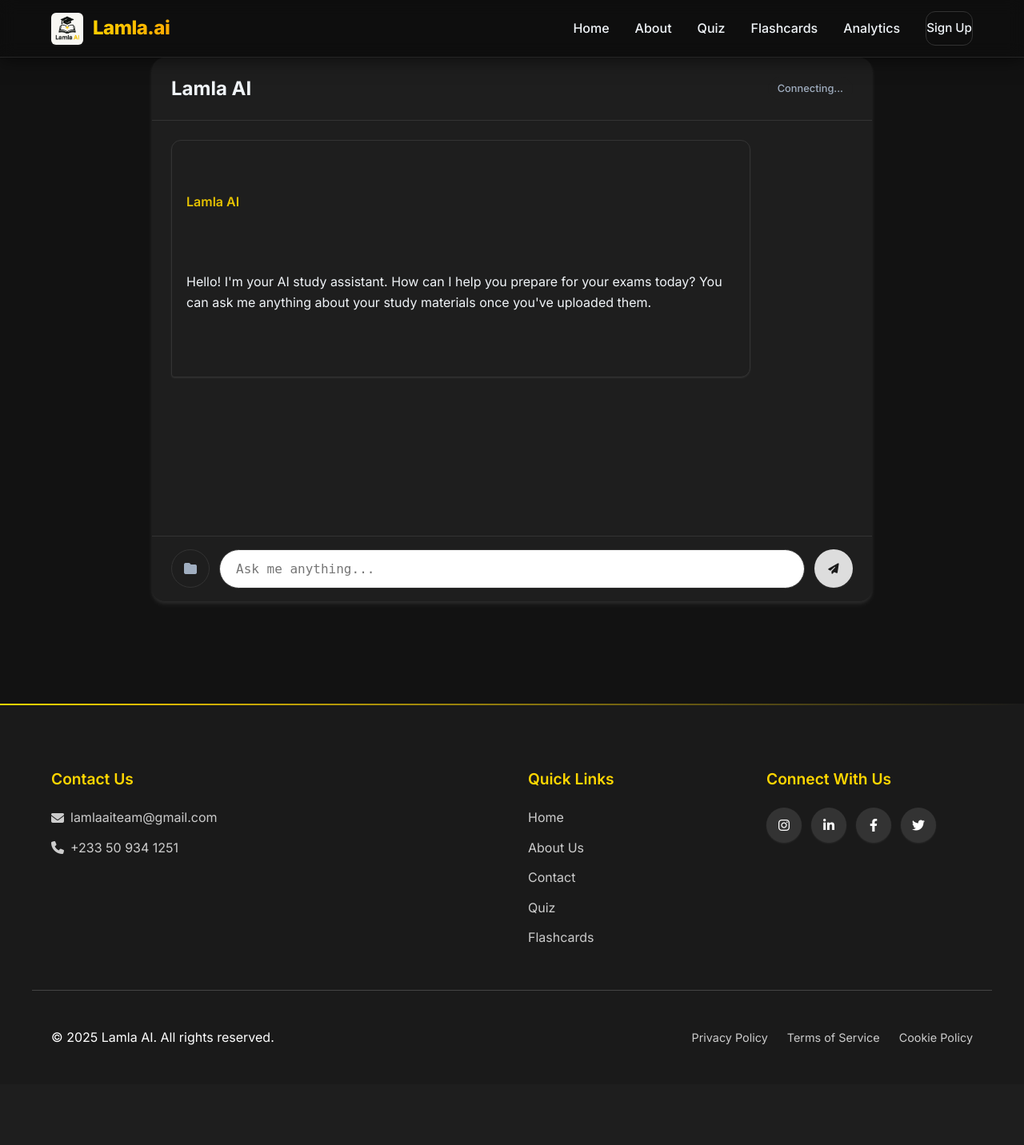
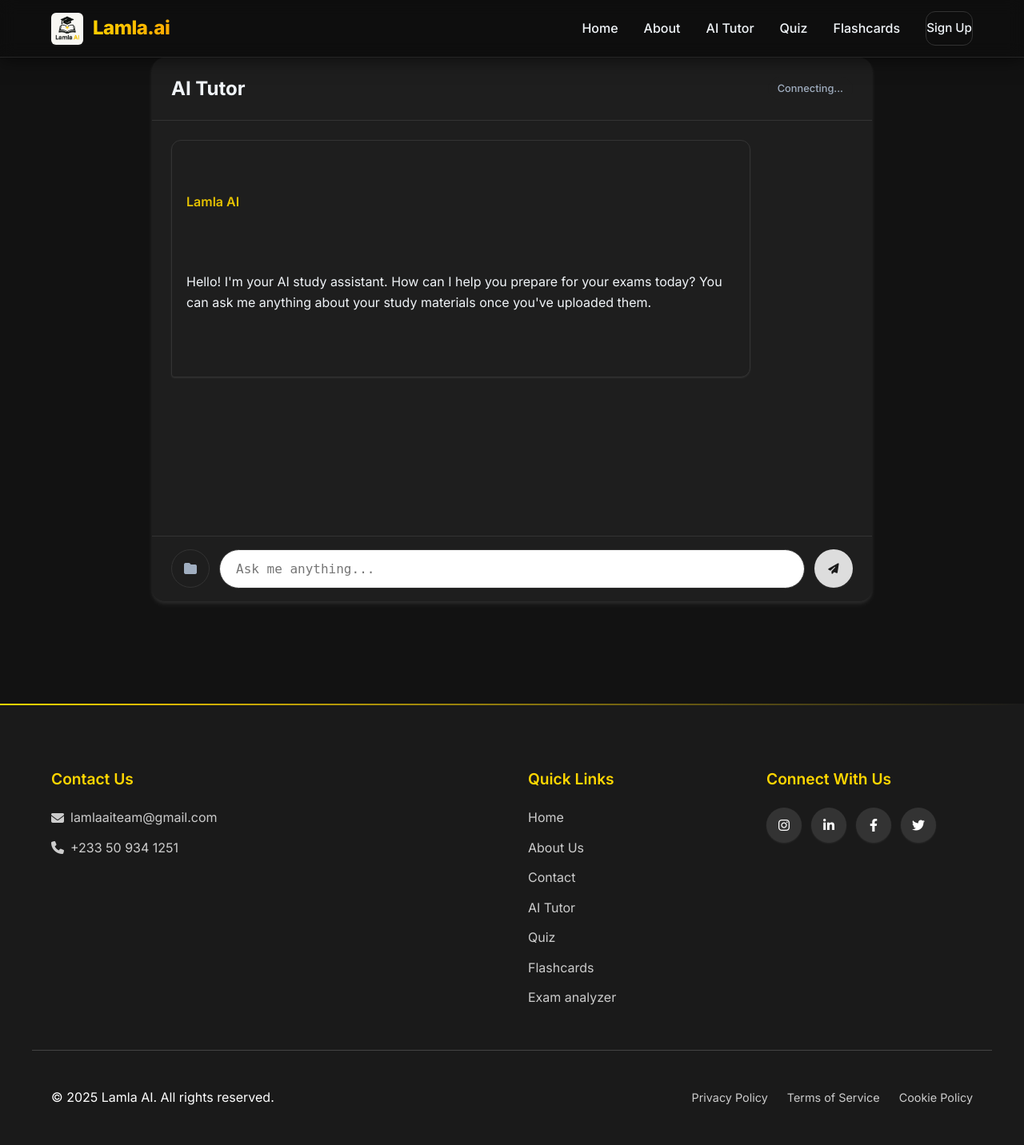
Before and after one commit to Julien-G-Man/lamla.ai-modular, a Django app: page /ai/chatbot/ in a window 1280 px wide. Shown: the whole page at 80% size. Before the commit the page ends 1307 px from the top, so only its background shows below. Run offline with Django 5.2, Linux system fonts and the light colour scheme; some libraries are stand-ins or nearby versions.

Commit message:
Migrate Exam Analyzer to Quiz app

```diff
--- a/analytics/urls.py
+++ b/analytics/urls.py
@@ -4,7 +4,8 @@ from . import views
 
 urlpatterns = [
     path('dashboard/', views.dashboard, name='dashboard'),
-    path('exam-analyzer/', views.exam_analyzer, name='exam_analyzer'),
-    path('exam-analysis-results/', views.exam_analysis_results, name='exam_analysis_results_anon'),
-    path('exam-analysis-results/<uuid:analysis_id>/', views.exam_analysis_results, name='exam_analysis_results'),
+    # Feature migrated to quiz app
+    #path('exam-analyzer/', views.exam_analyzer, name='exam_analyzer'),
+    #path('exam-analysis-results/', views.exam_analysis_results, name='exam_analysis_results_anon'),
+    #path('exam-analysis-results/<uuid:analysis_id>/', views.exam_analysis_results, name='exam_analysis_results'),
 ]
--- a/quiz/urls.py
+++ b/quiz/urls.py
@@ -13,4 +13,6 @@ urlpatterns = [
     path('flashcards/', views.flashcards, name='flashcards'),
     path('generate-flashcards/', views.generate_flashcards, name='generate_flashcards'),
     path('test-flashcard-generator/', views.test_flashcard_generator, name='test_flashcard_generator'),
+
+    path('exam-analyzer/', views.exam_analyzer, name='exam_analyzer'),
 ]
--- a/quiz/views.py
+++ b/quiz/views.py
@@ -24,11 +24,11 @@ import uuid
 from django.urls import reverse
 import uuid
 
-from analytics.models import ExamDocument, ExamAnalysis
 from .services import QuizService
 from .question_generator import generate_questions_from_text
 from .flashcard_generator import generate_flashcards_from_text
 from .quiz_download_utils import handle_quiz_download
+from .exam_analyzer import perform_exam_analysis
 
 
 logger = logging.getLogger(__name__)
@@ -538,3 +538,7 @@ def generate_flashcards(request):
 def test_flashcard_generator(request):
     """Renders the test page for flashcards."""
     return render(request, 'quiz/test_flashcard_generator.html')
+
+def exam_analyzer(request):
+    ''' Delegates all work to exam_analyzer.py '''
+    return perform_exam_analysis(request, 'quiz/exam_analyzer.html')
--- a/templates/ai/chat.html
+++ b/templates/ai/chat.html
@@ -10,7 +10,7 @@
 {% block content %}
 <div class="chat-container">
     <div class="chat-header">
-        <h1>Lamla AI</h1>
+        <h1>AI Tutor</h1>
         <span class="user-id-display" id="user-id-display">Connecting...</span>
     </div>
     <div id="chat-messages">
--- a/templates/base.html
+++ b/templates/base.html
@@ -30,9 +30,9 @@
                     <ul class="nav-links" id="navLinks">
                         <li><a href="{% url 'home' %}">Home</a></li>
                         <li><a href="{% url 'about' %}">About</a></li>
+                        <li><a href="{% url 'chatbot' %}">AI Tutor</a></li>
                         <li><a href="{% url 'custom_quiz' %}">Quiz</a></li>
                         <li><a href="{% url 'flashcards' %}">Flashcards</a></li>
-                        <li><a href="{% url 'exam_analyzer' %}">Analytics</a></li>
 
                         {% if user.is_authenticated %}
                             <li class="nav-item-cta"><a href="{% url 'dashboard' %}" class="btn btn-nav-cta">Dashboard</a></li>
@@ -87,8 +87,10 @@
                         <li><a href="{% url 'home' %}">Home</a></li>
                         <li><a href="{% url 'about' %}">About Us</a></li>
                         <li><a href="{% url 'contact' %}">Contact</a></li>
+                        <li><a href="{% url 'chatbot' %}">AI Tutor</a></li>
                         <li><a href="{% url 'custom_quiz' %}">Quiz</a></li>
                         <li><a href="{% url 'flashcards' %}">Flashcards</a></li>
+                        <li><a href="{% url 'exam_analyzer' %}">Exam analyzer</a></li>
                     </ul>
                 </div>
                 <div class="footer-col">
--- a/templates/core/home.html
+++ b/templates/core/home.html
@@ -101,7 +101,7 @@
                         <span class="icon-emoji">🤖</span>
                         <div class="icon-bg"></div>
                     </div>
-                    <h3 class="feature-title">AI Chatbot</h3>
+                    <h3 class="feature-title">AI Tutor</h3>
                     <p class="feature-desc">Get instant answers to your questions and deeper explanations of complex topics.</p>
                     <div class="feature-arrow">
                         <svg viewBox="0 0 24 24" fill="none" stroke="currentColor">
@@ -125,7 +125,7 @@
                     </div>
                 </a>
 
-                <a href="#exam-analyzer" class="feature-card" data-aos="fade-up" data-aos-delay="100">
+                <a href="#'exam_analyzer'" class="feature-card" data-aos="fade-up" data-aos-delay="100">
                     <div class="card-glow"></div>
                     <div class="feature-icon">
                         <span class="icon-emoji">🔍</span>
```
Also changed, not shown: analytics/models.py (+0 -18 lines), analytics/views.py (+1 -98 lines), quiz/exam_analyzer.py (added, +106 -0 lines), quiz/models.py (+16 -1 lines), analytics/migrations/0002_delete_examanalysis.py (added), quiz/migrations/0002_question_questioncache_examanalysis.py (added), templates/quiz/exam_analyzer.html (added).
